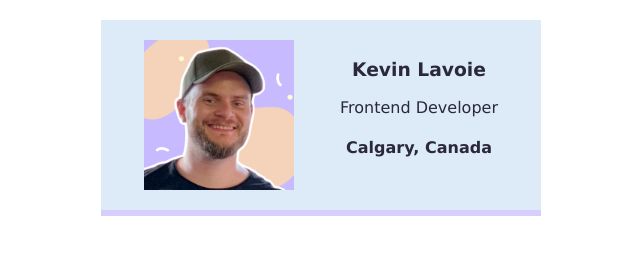
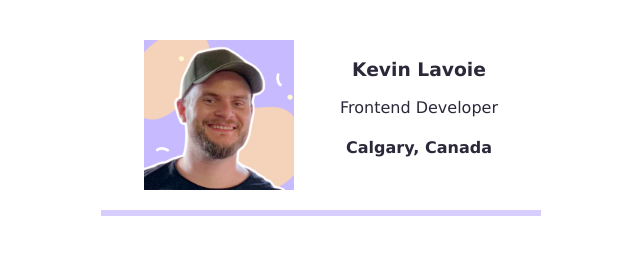
Before and after one commit to iamkevlavoie/businesscard, a website built with Vite: page index.html in a window 1280 px wide. Shown: the whole page, without its empty margins (319-959 px from the left). Built offline with nearby package versions, Linux system fonts and the light colour scheme.

Commit message:
Update styles.css

```diff
--- a/styles.css
+++ b/styles.css
@@ -14,7 +14,7 @@ body {
     display: flex;
     justify-content: space-around;
     text-align: center;
-    background: #ddebf8;
+    background: white;
     color: #2b2839;
     border-bottom: 6px solid #d8cefe;
 }
```
